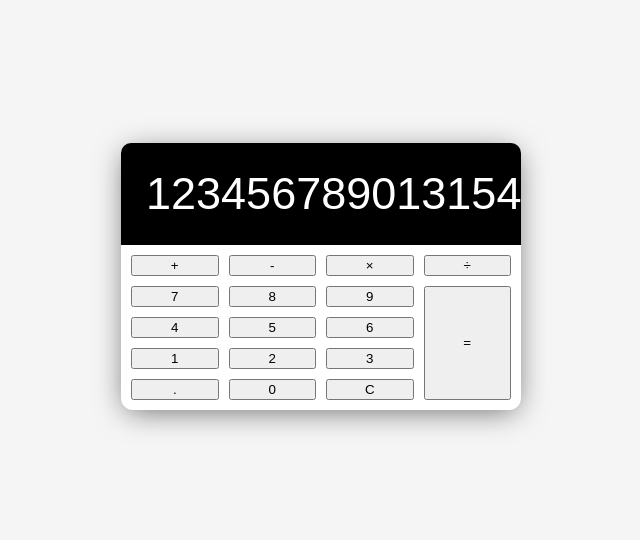
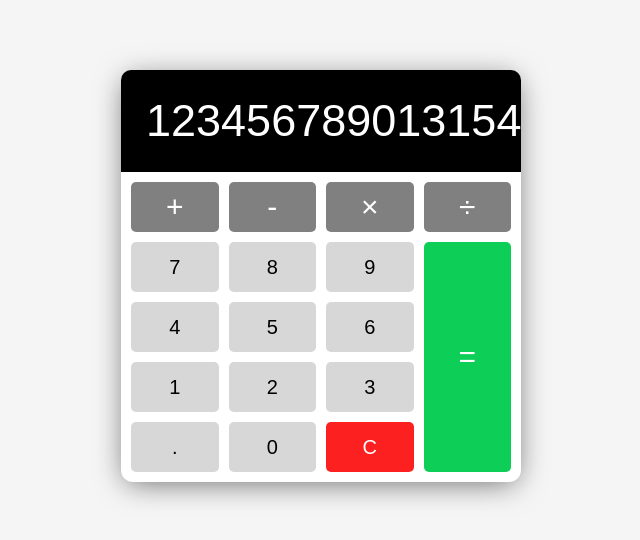
Before and after one commit to stealthman1/calculator, a plain HTML site: page index.html in a window 1280 px wide. Shown: the part 124-664 px from the top of the page, without its empty margins (319-959 px from the left). Drawn offline with Linux system fonts and the light colour scheme.

Commit message:
Build UI - Button CSS

```diff
--- a/style.css
+++ b/style.css
@@ -67,7 +67,52 @@ body {
   padding: 10px;
 }
 
+button {
+  min-height: 50px;
+  font-size: 20px;
+  font-weight: 100;
+  border: none;
+  border-radius: 5px;
+  cursor: pointer;
+  background: rgb(215, 215, 215);
+}
+
+button:hover {
+  filter: brightness(105%);
+}
+
+button:active {
+  transform: translateY(1px);
+}
+
+button:focus {
+  outline: none;
+}
+
+.operator {
+  background: grey;
+  color: white;
+  font-size: 30px;
+}
+
+.clear {
+  background: rgb(253, 32, 32);
+  color: white;
+}
+
+.clear:hover {
+  filter: brightness(90%);
+}
+
 .equal-sign {
   grid-column: -2;
   grid-row: 2 / span 4;
+  background: rgb(13, 206, 87);
 }
+
+/* Media Query Smartphone (Vertical) */
+@media screen and (max-width: 600px) {
+  .calculator {
+    width: 90%;
+  }
+}
```
